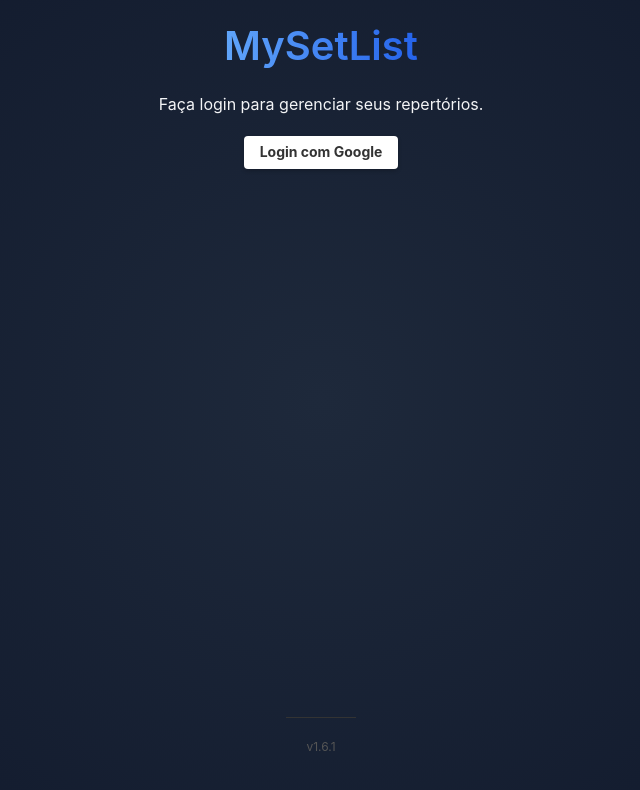
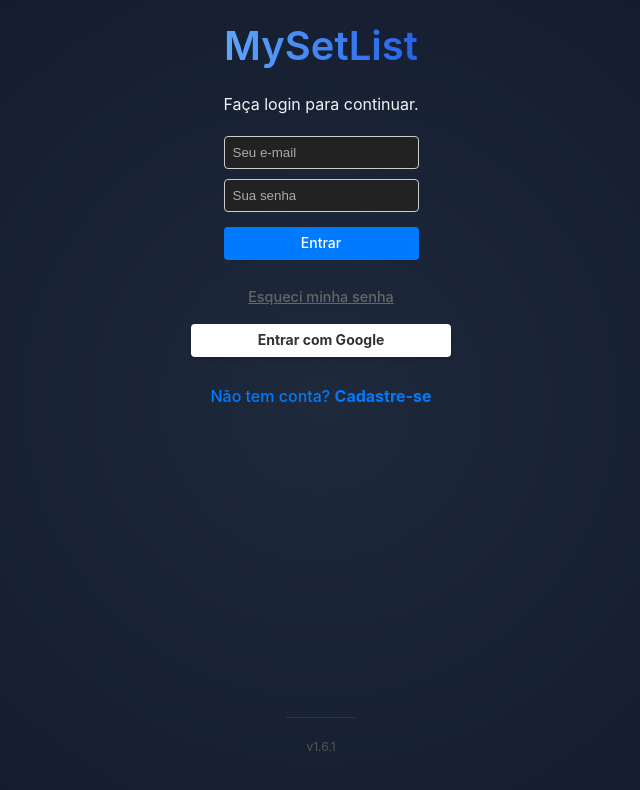
Before and after one commit to josefilh0/MySetListFinal, a React (Vite) app: page / in a window 1280 px wide. Shown: the top 790 px of the page, without its empty margins (319-959 px from the left). Built offline with nearby package versions, Linux system fonts and the light colour scheme; no server answers.

Commit message:
Adicionado login com email

```diff
--- a/src/components/LoginScreen.tsx
+++ b/src/components/LoginScreen.tsx
@@ -1,4 +1,11 @@
-import React from 'react';
+// src/components/LoginScreen.tsx
+import React, { useState } from 'react';
+import {
+  loginWithEmail,
+  registerWithEmail,
+  signInWithGoogle,
+  sendPasswordReset
+} from '../services/authService';
 
 interface LoginScreenProps {
   onLogin: () => void;
@@ -6,13 +13,196 @@
   version: string;
 }
 
-export const LoginScreen: React.FC<LoginScreenProps> = ({ onLogin, error, version }) => {
+type AuthMode = 'login' | 'register' | 'reset';
+
+export const LoginScreen: React.FC<LoginScreenProps> = ({ error: propError, version }) => {
+  const [mode, setMode] = useState<AuthMode>('login');
+  const [email, setEmail] = useState('');
+  const [password, setPassword] = useState('');
+  const [confirmPassword, setConfirmPassword] = useState('');
+
+  const [localError, setLocalError] = useState<string | null>(null);
+  const [successMsg, setSuccessMsg] = useState<string | null>(null);
+
+  const handleSubmit = async (e: React.FormEvent) => {
+    e.preventDefault();
+    setLocalError(null);
+    setSuccessMsg(null);
+
+    try {
+      if (mode === 'reset') {
+        if (!email) {
+          setLocalError('Por favor, informe seu e-mail.');
+          return;
+        }
+        await sendPasswordReset(email);
+        setSuccessMsg(`Link enviado para ${email}. Verifique seu e-mail.`);
+      }
+      else if (mode === 'register') {
+        if (password !== confirmPassword) {
+          setLocalError('As senhas não coincidem.');
+          return;
+        }
+        if (password.length < 6) {
+          setLocalError('A senha deve ter pelo menos 6 caracteres.');
+          return;
+        }
+        await registerWithEmail(email, password);
+      }
+      else {
+        await loginWithEmail(email, password);
+      }
+    } catch (err: any) {
+      // NÃO imprimimos console.log aqui para manter o console limpo
+
+      const errorCode = err.code;
+      let msg = 'Ocorreu um erro. Tente novamente.';
+
+      // Mapeamento de códigos de erro do Firebase
+      switch (errorCode) {
+        case 'auth/invalid-email':
+          msg = 'E-mail inválido.';
+          break;
+        case 'auth/user-disabled':
+          msg = 'Este usuário foi desativado.';
+          break;
+        case 'auth/user-not-found':
+        case 'auth/wrong-password':
+        case 'auth/invalid-credential':
+          // Por segurança, mostramos a mesma mensagem para senha ou email errados
+          msg = mode === 'reset'
+            ? 'E-mail não encontrado.'
+            : 'E-mail ou senha incorretos.';
+          break;
+        case 'auth/email-already-in-use':
+          msg = 'Este e-mail já está cadastrado. Tente fazer login.';
+          break;
+        case 'auth/weak-password':
+          msg = 'A senha é muito fraca.';
+          break;
+        case 'auth/too-many-requests':
+          msg = 'Muitas tentativas falhas. Aguarde alguns instantes.';
+          break;
+        default:
+          if (err.message) msg = err.message;
+      }
+
+      setLocalError(msg);
+    }
+  };
+
+  const handleGoogleLogin = async () => {
+    setLocalError(null);
+    try {
+      await signInWithGoogle();
+    } catch (err: any) {
+      // O usuário fechou o popup ou deu erro de rede
+      console.log('Google login cancelado ou falhou');
+    }
+  };
+
+  const getHeader = () => {
+    switch(mode) {
+      case 'register': return { title: 'Crie sua conta', desc: 'Preencha os dados abaixo.' };
+      case 'reset': return { title: 'Recuperar Senha', desc: 'Digite seu e-mail cadastrado.' };
+      default: return { title: 'MySetList', desc: 'Faça login para continuar.' };
+    }
+  };
+
+  const header = getHeader();
+
   return (
     <div className="login-screen">
-      <h1>MySetList</h1>
-      <p style={{ marginBottom: 20 }}>Faça login para gerenciar seus repertórios.</p>
-      <button onClick={onLogin} className="btn btn-google">Login com Google</button>
-      {error && <p style={{ color: 'red', marginTop: 10 }}>Erro: {error}</p>}
+      <h1>{header.title}</h1>
+      <p style={{ marginBottom: 20 }}>{header.desc}</p>
+
+      <form onSubmit={handleSubmit} style={{ display: 'flex', flexDirection: 'column', gap: '10px', maxWidth: '300px', margin: '0 auto 20px' }}>
+
+        <input
+          type="email"
+          placeholder="Seu e-mail"
+          value={email}
+          onChange={(e) => setEmail(e.target.value)}
+          required
+          style={{ padding: '8px', borderRadius: '4px', border: '1px solid #ccc' }}
+        />
+
+        {mode !== 'reset' && (
+          <input
+            type="password"
+            placeholder="Sua senha"
+            value={password}
+            onChange={(e) => setPassword(e.target.value)}
+            required
+            style={{ padding: '8px', borderRadius: '4px', border: '1px solid #ccc' }}
+          />
+        )}
+
+        {mode === 'register' && (
+          <input
+            type="password"
+            placeholder="Confirme sua senha"
+            value={confirmPassword}
+            onChange={(e) => setConfirmPassword(e.target.value)}
+            required
+            style={{ padding: '8px', borderRadius: '4px', border: '1px solid #ccc' }}
+          />
+        )}
+
+        <button type="submit" className="btn" style={{ backgroundColor: '#007bff', color: 'white', marginTop: '5px' }}>
+          {mode === 'login' && 'Entrar'}
+          {mode === 'register' && 'Cadastrar'}
+          {mode === 'reset' && 'Enviar Link'}
+        </button>
+      </form>
+
+      <div style={{ display: 'flex', flexDirection: 'column', gap: '10px', alignItems: 'center' }}>
+
+        {mode === 'login' && (
+          <button
+            type="button"
+            onClick={() => { setMode('reset'); setLocalError(null); setSuccessMsg(null); }}
+            style={{ background: 'none', border: 'none', color: '#666', fontSize: '0.9em', cursor: 'pointer', textDecoration: 'underline' }}
+          >
+            Esqueci minha senha
+          </button>
+        )}
+
+        {mode === 'login' && (
+          <button onClick={handleGoogleLogin} className="btn btn-google" style={{ width: '100%', maxWidth: '300px' }}>
+            Entrar com Google
+          </button>
+        )}
+
+        {mode === 'login' ? (
+          <button
+            onClick={() => { setMode('register'); setLocalError(null); }}
+            style={{ background: 'none', border: 'none', color: '#007bff', cursor: 'pointer', marginTop: '10px' }}
+          >
+            Não tem conta? <strong>Cadastre-se</strong>
+          </button>
+        ) : (
+          <button
+            onClick={() => { setMode('login'); setLocalError(null); setSuccessMsg(null); }}
+            style={{ background: 'none', border: 'none', color: '#007bff', cursor: 'pointer', marginTop: '10px' }}
+          >
+            Voltar para o <strong>Login</strong>
+          </button>
+        )}
+      </div>
+
+      {(propError || localError) && (
+        <p style={{ color: 'red', marginTop: 15, fontWeight: 'bold' }}>
+          {localError || propError}
+        </p>
+      )}
+
+      {successMsg && (
+        <p style={{ color: 'green', marginTop: 15, fontWeight: 'bold' }}>
+          {successMsg}
+        </p>
+      )}
+
       <div className="footer">v{version}</div>
     </div>
   );
--- a/src/services/authService.ts
+++ b/src/services/authService.ts
@@ -1,31 +1,63 @@
 // src/services/authService.ts
-import { GoogleAuthProvider, signInWithPopup, signOut, onAuthStateChanged as firebaseOnAuthStateChanged } from 'firebase/auth';
-import { auth } from '../firebase';
+import {
+  GoogleAuthProvider,
+  signInWithPopup,
+  signOut,
+  onAuthStateChanged as firebaseOnAuthStateChanged,
+  signInWithEmailAndPassword,
+  createUserWithEmailAndPassword,
+  sendPasswordResetEmail
+} from 'firebase/auth';
+import { auth, db } from '../firebase';
 import { doc, setDoc } from 'firebase/firestore';
-import { db } from '../firebase';
 
 const googleProvider = new GoogleAuthProvider();
-googleProvider.setCustomParameters({
-  prompt: 'select_account'
-});
+googleProvider.setCustomParameters({ prompt: 'select_account' });
+
+async function updateUserInFirestore(user: any) {
+  const userRef = doc(db, 'users', user.uid);
+  await setDoc(userRef, {
+    displayName: user.displayName || user.email?.split('@')[0],
+    email: user.email,
+    uid: user.uid,
+    lastAccess: new Date().toISOString()
+  }, { merge: true });
+}
 
 export async function signInWithGoogle() {
   try {
     const result = await signInWithPopup(auth, googleProvider);
-    const user = result.user;
-    const userRef = doc(db, 'users', user.uid);
+    await updateUserInFirestore(result.user);
+    return result.user;
+  } catch (error) {
+    throw error; // Apenas repassa o erro, não imprime no console
+  }
+}
 
-    // ATUALIZAÇÃO: Salvamos a data do último acesso (lastAccess)
-    await setDoc(userRef, {
-      displayName: user.displayName,
-      email: user.email,
-      uid: user.uid,
-      lastAccess: new Date().toISOString() // Salva data/hora atual em formato texto
-    }, { merge: true });
+export async function loginWithEmail(email: string, pass: string) {
+  try {
+    const result = await signInWithEmailAndPassword(auth, email, pass);
+    await updateUserInFirestore(result.user);
+    return result.user;
+  } catch (error) {
+    throw error;
+  }
+}
 
-    return user;
+export async function registerWithEmail(email: string, pass: string) {
+  try {
+    const result = await createUserWithEmailAndPassword(auth, email, pass);
+    await updateUserInFirestore(result.user);
+    return result.user;
   } catch (error) {
-    console.error("Erro durante o login com Google:", error);
+    throw error;
+  }
+}
+
+export async function sendPasswordReset(email: string) {
+  try {
+    await sendPasswordResetEmail(auth, email);
+  } catch (error) {
     throw error;
   }
 }
@@ -34,8 +66,7 @@
   try {
     await signOut(auth);
   } catch (error) {
-    console.error("Erro durante o logout:", error);
-    throw error;
+    console.error("Erro logout:", error);
   }
 }
 
```
